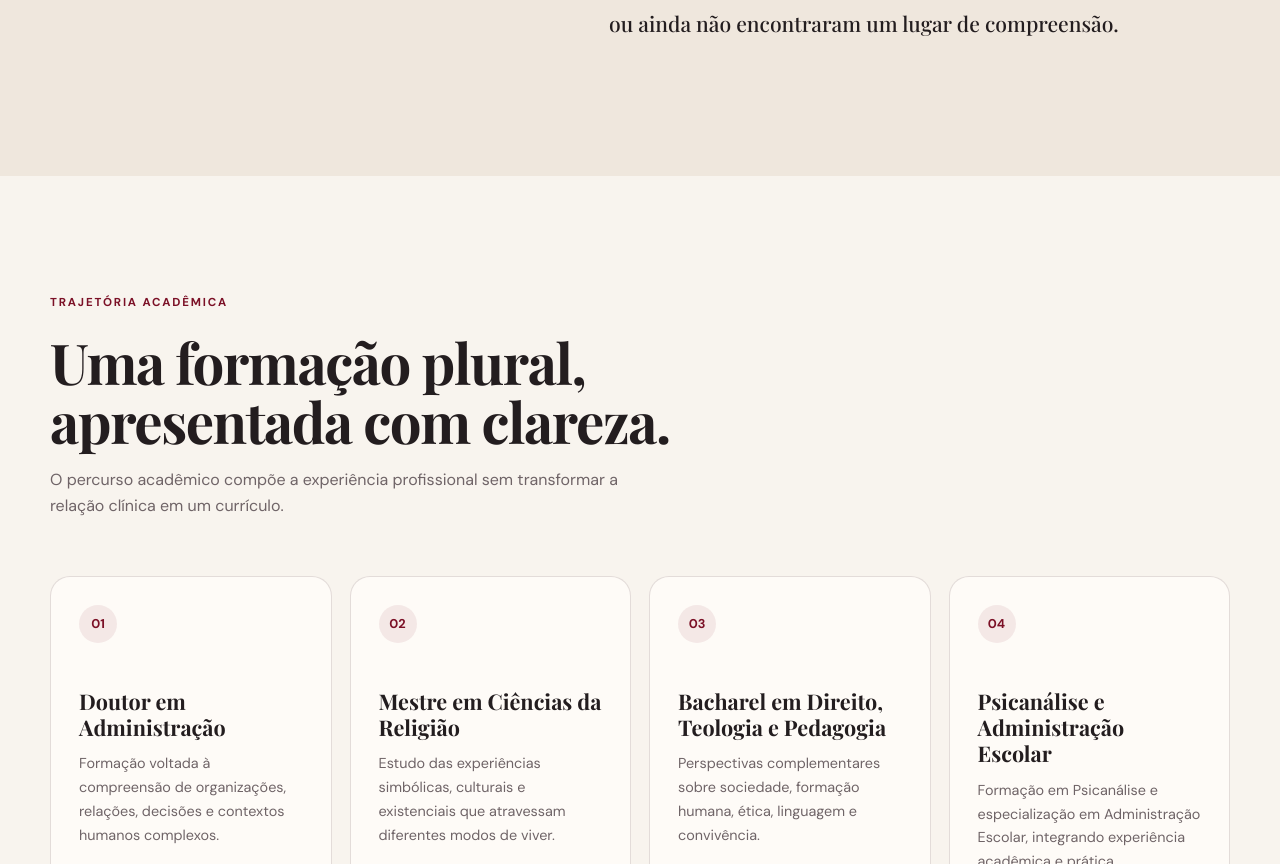
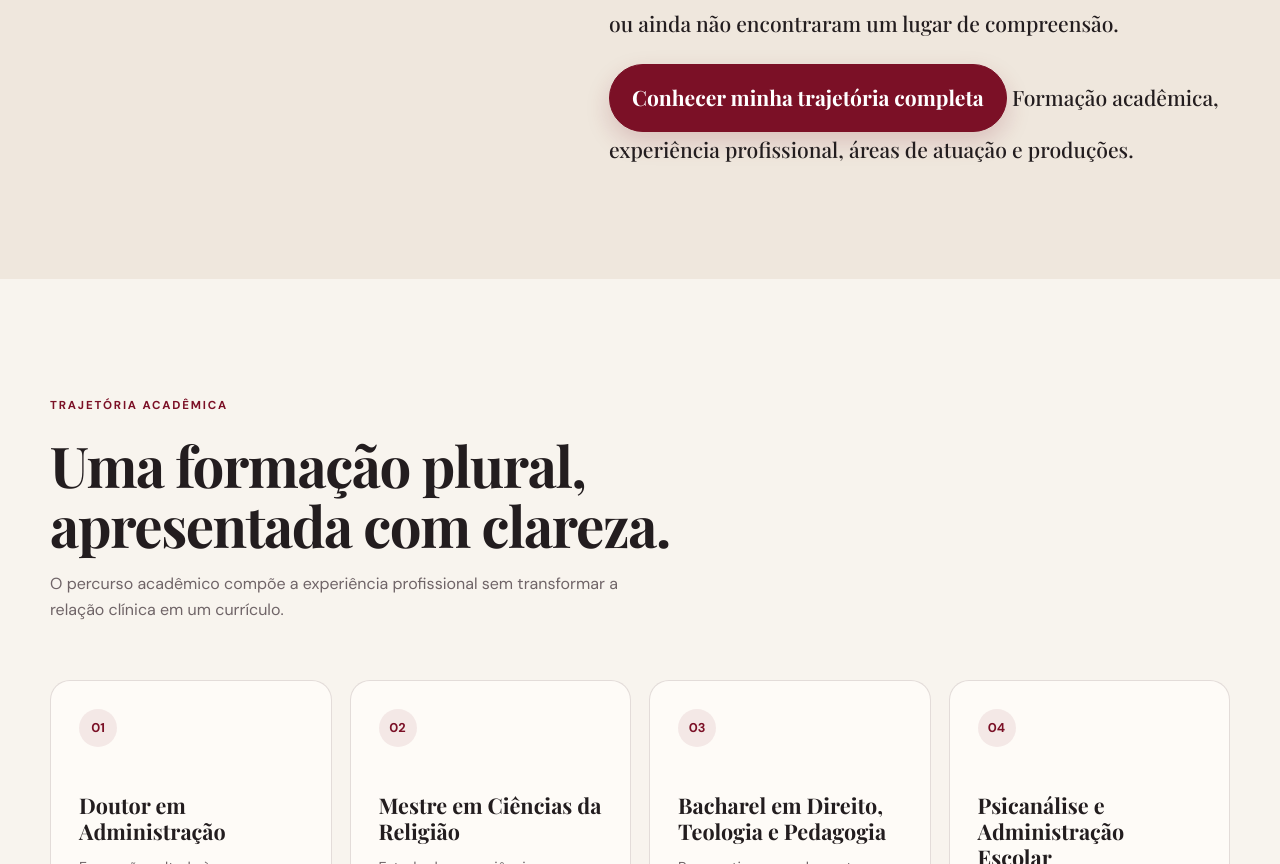
Before and after one commit to threeebs/Jairo-Cavalcante, a plain HTML site: page public/index.html in a window 1280 px wide. Shown: the part 1477-2341 px from the top of the page. Drawn offline with nearby package versions, Linux system fonts and the light colour scheme.

Commit message:
feat: adiciona acesso à trajetória completa

```diff
--- a/public/index.html
+++ b/public/index.html
@@ -90,6 +90,10 @@
         <div class="prose reveal delay-1">
           <p>Minha trajetória reúne diferentes campos do conhecimento — Administração, Ciências da Religião, Direito, Teologia, Pedagogia e Psicanálise. Essa formação multidisciplinar amplia meu olhar para as dimensões humanas, familiares, profissionais e existenciais que atravessam a vida cotidiana.</p>
           <p>Na clínica, o foco não está em respostas prontas. O trabalho é construído pela escuta, pela palavra e pela possibilidade de elaborar experiências que muitas vezes se repetem, incomodam ou ainda não encontraram um lugar de compreensão.</p>
+          <div class="about-actions">
+            <a class="button" href="pages/sobre/">Conhecer minha trajetória completa</a>
+            <span>Formação acadêmica, experiência profissional, áreas de atuação e produções.</span>
+          </div>
         </div>
       </div>
     </section>
```
